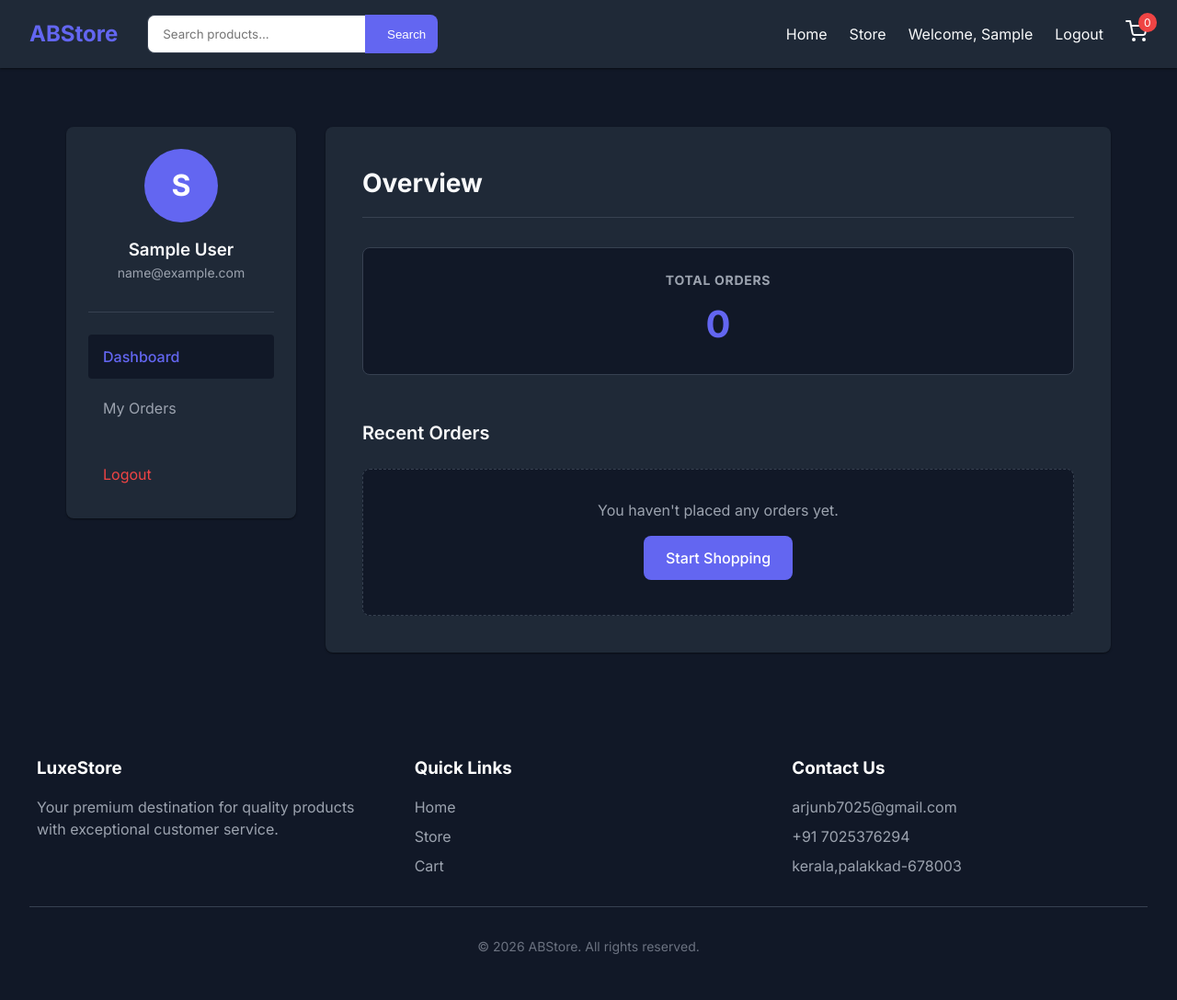
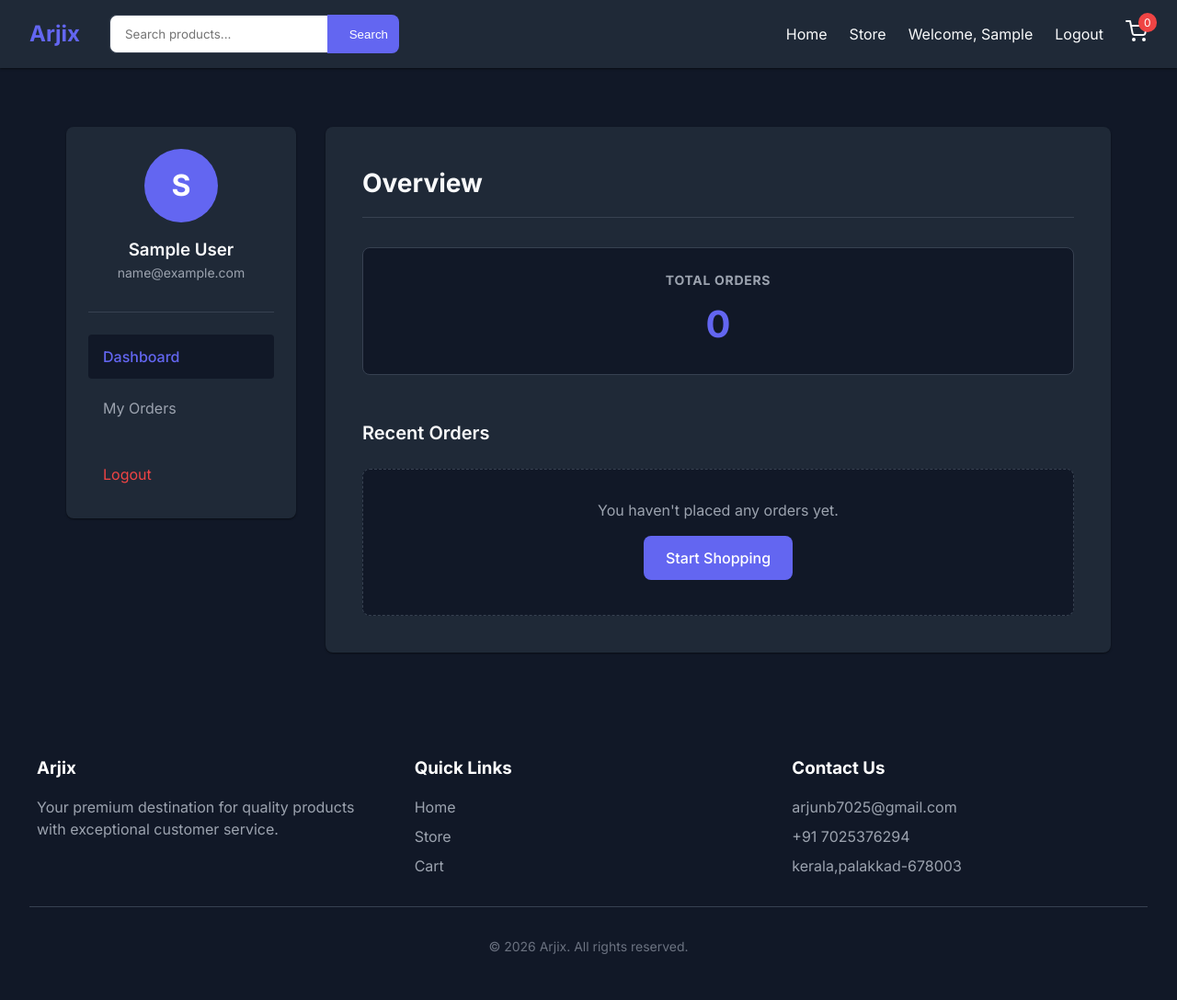
Before and after one commit to arjunbabu9656/ABstores, a Django app: page /accounts/dashboard/ in a window 1280 px wide. Shown: the whole page at 92% size. Run offline with Django 5.2, Linux system fonts and the light colour scheme; the visitor is signed in with stand-in values (Sample User, id 1).

Commit message:
Update brand name to Arjix in all templates

```diff
--- a/templates/includes/footer.html
+++ b/templates/includes/footer.html
@@ -2,7 +2,7 @@
     <div class="footer-content"
         style="display: grid; grid-template-columns: repeat(auto-fit, minmax(200px, 1fr)); gap: 2rem; max-width: 1200px; margin: 0 auto; text-align: left;">
         <div>
-            <h3 style="margin-bottom: 1rem;">LuxeStore</h3>
+            <h3 style="margin-bottom: 1rem;">Arjix</h3>
             <p style="color: #9CA3AF;">Your premium destination for quality products with exceptional customer service.
             </p>
         </div>
@@ -25,6 +25,6 @@
     </div>
     <div
         style="border-top: 1px solid #374151; margin-top: 2rem; padding-top: 2rem; color: #6B7280; font-size: 0.875rem;">
-        &copy; 2026 ABStore. All rights reserved.
+        &copy; 2026 Arjix. All rights reserved.
     </div>
 </footer>
--- a/templates/includes/navbar.html
+++ b/templates/includes/navbar.html
@@ -1,6 +1,6 @@
 <header class="navbar">
     <div class="navbar-container">
-        <a href="/" class="brand">ABStore</a>
+        <a href="/" class="brand">Arjix</a>
 
         <button class="mobile-menu-btn" id="mobile-menu-btn" aria-label="Toggle Menu">
             <svg xmlns="http://www.w3.org/2000/svg" width="28" height="28" viewBox="0 0 24 24" fill="none"
```
